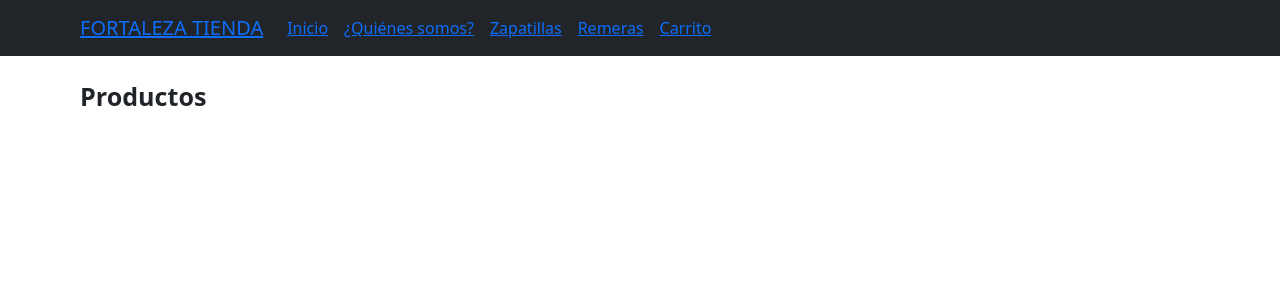
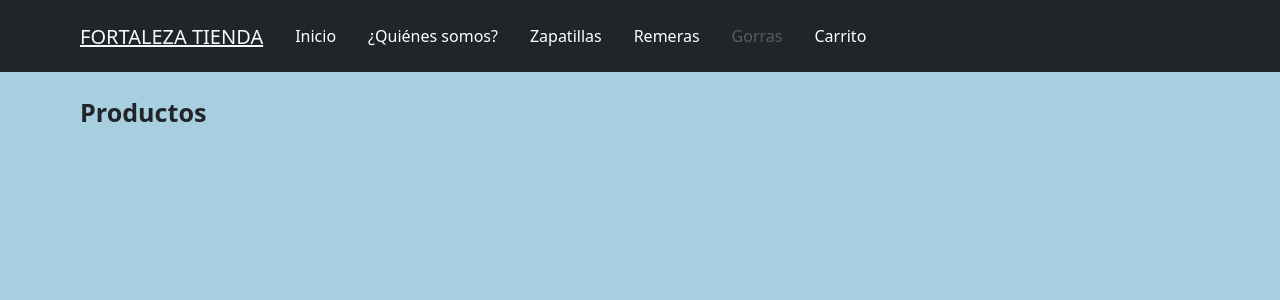
Before and after one commit to juliluongo/my-app, a React (Create React App) app: page /category/gorras in a window 1280 px wide. Shown: the top 300 px of the page. Built offline with nearby package versions, Linux system fonts and the light colour scheme.

Commit message:
ItemDetail fixed

```diff
--- a/src/App.js
+++ b/src/App.js
@@ -4,6 +4,8 @@ import ItemListContainer from "./components/ItemListContainer";
 import ItemDetailContainer from "./components/ItemDetailContainer";
 import QuienesSomos from "./components/QuienesSomos";
 import Cart from "./components/Cart";
+import './components/App.css';
+
 
 
 
@@ -13,6 +15,7 @@ function App() {
 
   return (
     <div className="App">
+
 
   <Router>
   <Navbar />
--- /dev/null
+++ b/src/components/App.css
@@ -0,0 +1,3 @@
+body {
+  background-color: #a7cfdf;
+}
--- a/src/components/Item.js
+++ b/src/components/Item.js
@@ -16,7 +16,7 @@ const Item = ({ prod }) => {
                     <Card.Text>
                         {prod.description}
                     </Card.Text>
-                   <Link to={`/category/item/${prod.id}`}> <Button variant="primary">Más detalles</Button></Link>
+                   <Link to={`/category/item/${prod.id}`}> <button class="btn btn-outline-info">Más detalles</button></Link>
                    </Card.Body>
                    <Card.Body class="info-wrap">
 
--- a/src/components/ItemCount.js
+++ b/src/components/ItemCount.js
@@ -38,16 +38,16 @@ const ItemCount = ({ initial, stock, text }) => {
 
         <div>
             <div>
-                <button class="btn btn-outline-dark btn-sm"  onClick={onDecrease} > - </button>
+                <button class="btn btn-outline-info btn-sm"  onClick={onDecrease} > - </button>
                 { qty }
-                <button class="btn btn-outline-dark btn-sm"  onClick={onIncrease} > + </button>
+                <button class="btn btn-outline-info btn-sm"  onClick={onIncrease} > + </button>
 
 
 {cambiarBoton
 
-? <Link to='/carrito'><button class="btn btn-outline-dark btn-sm"> Terminar compra </button></Link>
+? <Link to='/carrito'><button class="btn btn-outline-info btn-sm"> Terminar compra </button></Link>
 
-: <button class="btn btn-outline-dark btn-sm" onClick={onAdd} > Agregar al carro </button>}
+: <button class="btn btn-outline-info btn-sm" onClick={onAdd} > Agregar al carro </button>}
 
 
 
--- a/src/components/ItemDetail.js
+++ b/src/components/ItemDetail.js
@@ -1,14 +1,15 @@
 import React from "react";
 import { Card, Button } from 'react-bootstrap';
 import ItemCount from "./ItemCount";
+
 
 const ItemDetail = ({produ}) => {
     console.log(produ)
     return (
         <>
-        <p> este de abajo es el itemDetail</p>
+
        {
-                     produ.map((produ) => <Card key={produ.id} style={{ width: '18rem' }}>
+                     <Card key={produ.id} style={{ width: '18rem' }}>
                 <Card.Img variant="top" src={produ.pictureUrl} />
                 <Card.Body>
                     <Card.Title>{produ.title}</Card.Title>
@@ -16,10 +17,10 @@ const ItemDetail = ({produ}) => {
                     <Card.Text>
                         {produ.description}
                     </Card.Text>
-                    <Button variant="primary">Más detalles</Button>
+                    <button class="btn btn-outline-info">Más detalles</button>
                     <ItemCount initial={1} stock={10} text="Soy el texto de la prop" />
                 </Card.Body>
-            </Card>)
+            </Card>
             }
         </>
     )}
--- /dev/null
+++ b/src/components/ItemDetailContainer.css
@@ -0,0 +1,34 @@
+.row {
+  display: flex;
+  flex-wrap: wrap;
+  margin-right: -10px;
+  margin-left: -10px;
+}
+
+.section-content {
+  display: block;
+  box-sizing: border-box;
+}
+
+.container {
+  width: 100%;
+  padding-right: 10px;
+  padding-left: 10px;
+  margin-right: auto;
+  margin-left: auto;
+  margin-bottom: auto;
+}
+
+h3 {
+  display: block;
+  font-size: 1.57em;
+  margin-block-start: 1em;
+  margin-block-end: 1em;
+  margin-inline-start: 0px;
+  margin-inline-end: 0px;
+  font-weight: bold;
+
+  margin-top: 1.5rem;
+  font-weight: bold;
+  line-height: 1.3;
+}
--- a/src/components/ItemDetailContainer.js
+++ b/src/components/ItemDetailContainer.js
@@ -1,10 +1,18 @@
 import ItemDetail from "./ItemDetail";
 import { useEffect, useState } from "react";
+import { useParams } from "react-router-dom";
 import React from "react";
+import './ItemDetailContainer.css';
 
 const producto = [
 
-    { id: 1, title: 'Medias Jordan', description: "Medias 3/4 estirables de lana", price: 3000, pictureUrl: 'https://http2.mlstatic.com/D_NQ_NP_693717-MLA28996560691_122018-O.jpg' }
+    { id: "1", title: 'AIR 270', category:"zapatillas", description: "Zapatilla negra con blanco", price: 12000, pictureUrl: 'https://www.moovbydexter.com.ar/on/demandware.static/-/Sites-dabra-catalog/default/dw725c6174/products/NI_AH6789-012/NI_AH6789-012-1.JPG' },
+    { id: "2", title: 'Airmax 90', category:"zapatillas", description: "Zapatilla negra", price: 10000, pictureUrl: 'https://www.moovbydexter.com.ar/on/demandware.static/-/Sites-dabra-catalog/default/dweafdb880/products/NI_AQ2568-003/NI_AQ2568-003-1.JPG' },
+    { id: "3", title: 'Puma RSX', category:"zapatillas", description: "Zapatilla multicolor", price: 15000, pictureUrl: 'https://www.moovbydexter.com.ar/on/demandware.static/-/Sites-dabra-catalog/default/dw39ff2754/products/PU_372117-02/PU_372117-02-1.JPG' },
+    { id: "4", title: 'Converse All-Star', category:"zapatillas", description: "Zapatilla negras con blanco", price: 8000, pictureUrl: 'https://www.moovbydexter.com.ar/on/demandware.static/-/Sites-dabra-catalog/default/dw7aee245b/products/CO_169955C/CO_169955C-1.JPG' },
+    { id: "5", title: 'Remera Nike', category:"remeras", description: "Remera de algodón Nike", price: 3000, pictureUrl: 'https://www.stockcenter.com.ar/on/demandware.static/-/Sites-dabra-catalog/default/dw0cd54800/products/NI_BV5631-010/NI_BV5631-010-1.JPG' },
+    { id: "6", title: 'Remera Adidas', category:"remeras", description: "Remera de algodón Adidas", price: 3100, pictureUrl: 'https://www.stockcenter.com.ar/on/demandware.static/-/Sites-dabra-catalog/default/dwffb516db/products/AD_GV5237/AD_GV5237-1.JPG' },
+    { id: "7", title: 'Remera Puma', category:"remeras", description: "Remera de algodón Puma", price: 2800, pictureUrl: 'https://www.stockcenter.com.ar/on/demandware.static/-/Sites-dabra-catalog/default/dw71303718/products/PU_845895-01/PU_845895-01-1.JPG' },
 
 ];
 
@@ -20,21 +28,34 @@ const ItemDetailContainer = () => {
 
     const [produ, setProdu] = useState([]); // Le damos un estado a nuestra variable "Product"
 
+    const {id} = useParams()
+
     useEffect(() => {
         getItem
-            .then(res => {   // Entonces: si la respuesta es correcta
-                // console.log(res) // Mostrame en consola la respuesta(productos)
-                setProdu(res) // Y además, seteame mi variable "Product" con esa respuesta
+            .then(res => {
+                setProdu(res.find(prod => prod.id === id))
             })
 
             .catch(err => console.log(err)) // SI CUALQUIER ERROR SUCEDE, el catch lo detectará y mostrará el error en consola sin romper la página
             .finally(() => console.log('esto se ejecuta cuando termina el ItemDetailContainer')) // Por último, el método finally se muestra SIEMPRE QUE LA PROMESA TERMINA
-    }, [] );
+    }, [id] );
 
+    console.log(produ)
     return (
-        <>
-        <ItemDetail produ={produ} />
-        </>
+
+        <section class="section-content">
+        <div class="container">
+            <header class="section-heading">
+                <h3 class="section-title"> Productos </h3>
+                </header>
+                <div class="row">
+                     <ItemDetail produ={produ} />
+                 </div>
+             </div>
+        </section>
+
+
+
 
     )
 
--- a/src/components/Navbar.js
+++ b/src/components/Navbar.js
@@ -9,19 +9,23 @@ import {Link} from 'react-router-dom';
 
 const NavBar = () => {
     return (
-        <Navbar bg="dark" variant="dark">
-            <Container>
-                <Navbar.Brand href=""><Link to="/">FORTALEZA TIENDA</Link></Navbar.Brand>
+        <>
+                <Navbar bg="dark" variant="dark">
+        <Container>
+                <h2><Navbar.Brand href=""><Link class="link-light" to="/">FORTALEZA TIENDA</Link></Navbar.Brand></h2>
                 <Nav className="me-auto">
-                    <Nav.Link><Link to="/">Inicio </Link></Nav.Link>
-                    <Nav.Link><Link to="/quienessomos">¿Quiénes somos?</Link></Nav.Link>
-                    <Nav.Link><Link to="/category/zapatillas">Zapatillas</Link></Nav.Link>
-                    <Nav.Link><Link to="/category/remeras">Remeras</Link></Nav.Link>
-                    <Nav.Link><Link to="/carrito"> Carrito</Link></Nav.Link>
+
+                    <Nav.Link><Link class="nav-link active link-light" to="/">Inicio </Link></Nav.Link>
+                    <Nav.Link><Link class="nav-link active link-light" to="/quienessomos">¿Quiénes somos?</Link></Nav.Link>
+                    <Nav.Link><Link class="nav-link active link-light" to="/category/zapatillas">Zapatillas</Link></Nav.Link>
+                    <Nav.Link><Link class="nav-link active link-light" to="/category/remeras">Remeras</Link></Nav.Link>
+                    <Nav.Link><Link class="nav-link disabled" to="/category/gorras">Gorras</Link></Nav.Link>
+                    <Nav.Link><Link class="nav-link active link-light" to="/carrito"> Carrito</Link></Nav.Link>
+
                 </Nav>
             </Container>
         </Navbar>
-    )
+   </> )
 }
 
 
--- a/src/index.js
+++ b/src/index.js
@@ -1,6 +1,7 @@
 import React from 'react';
 import ReactDOM from 'react-dom';
 import App from './App';
+
 
 
 ReactDOM.render(
```
